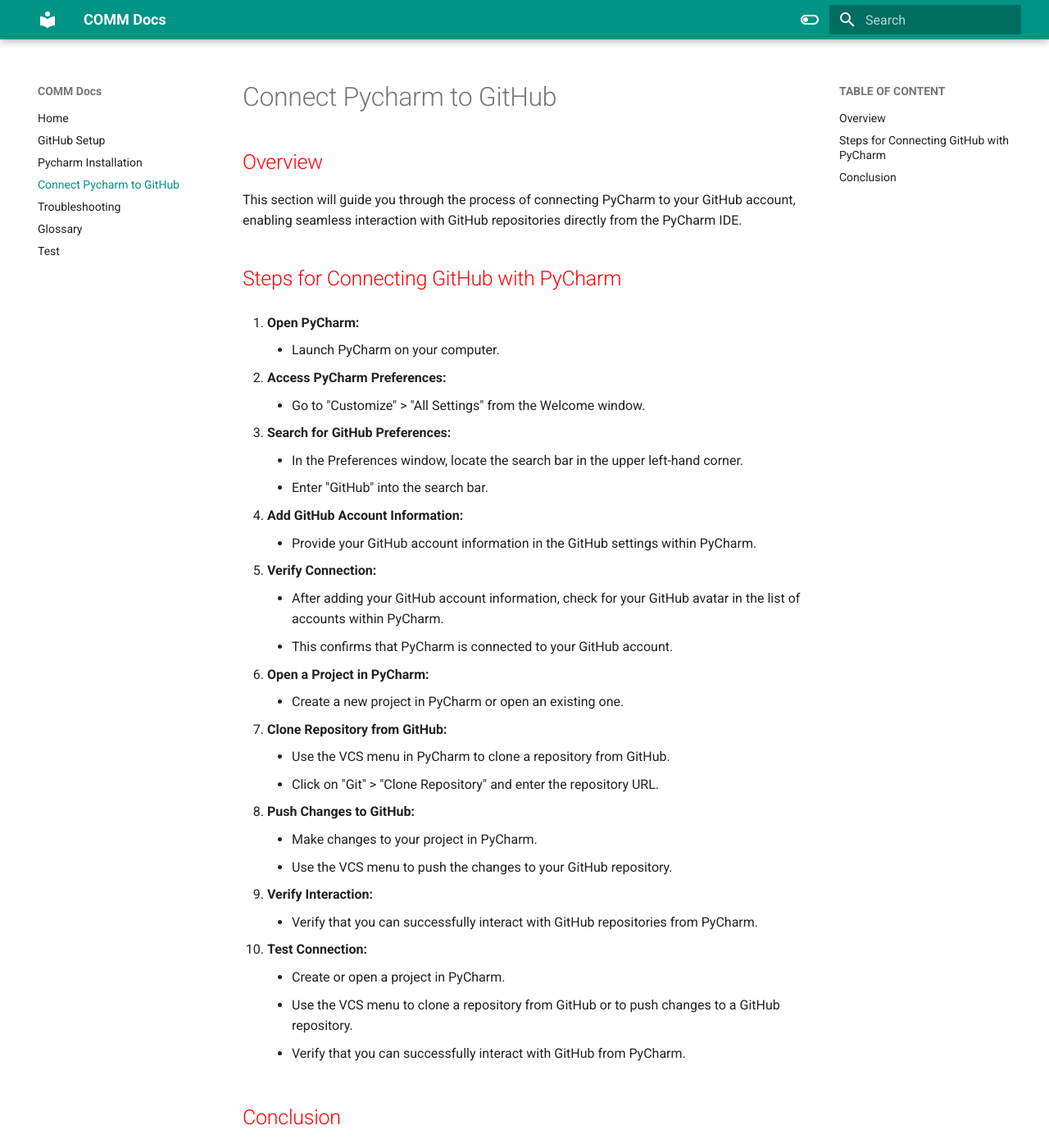
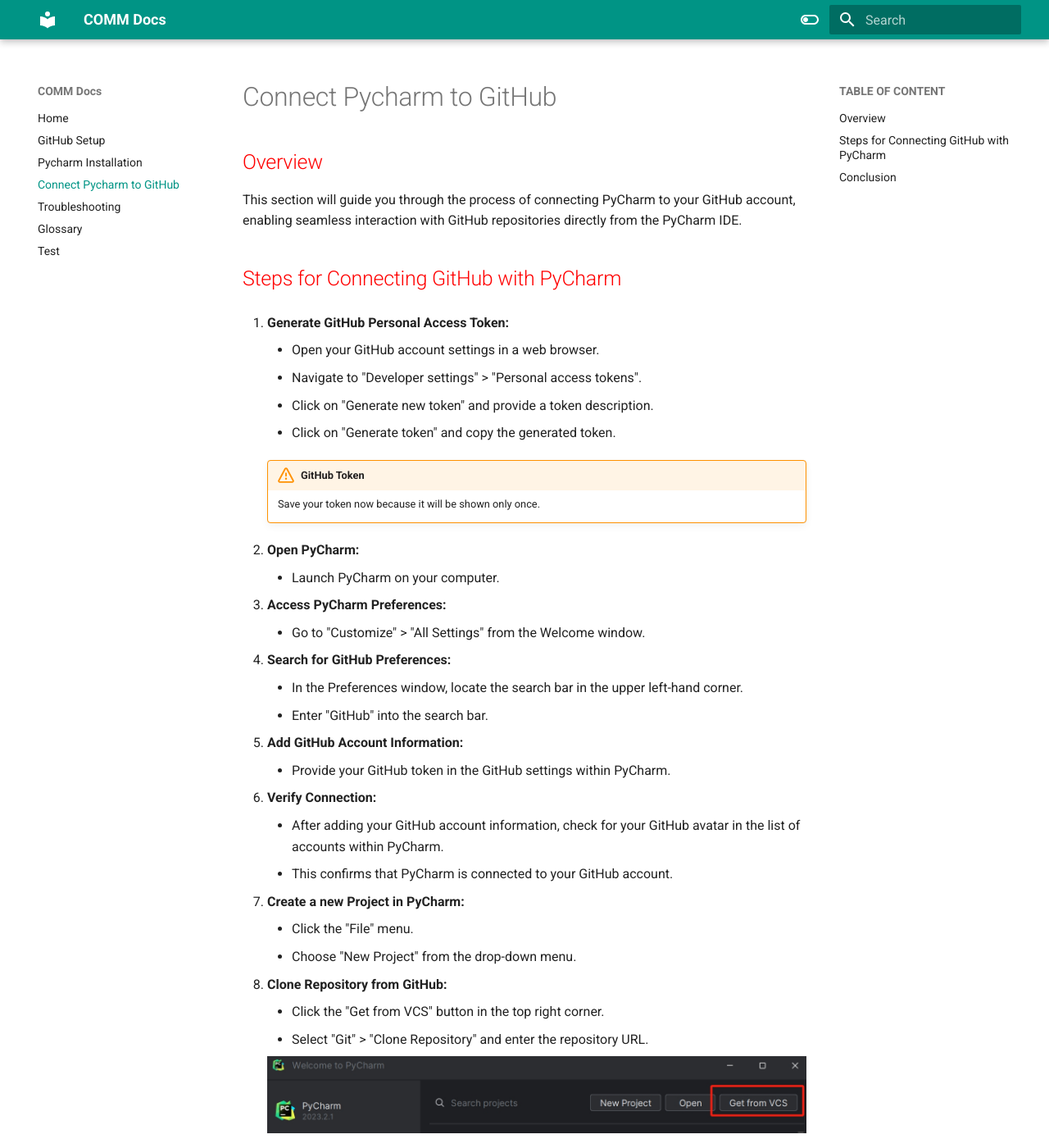
Before and after one commit to thebiggest0/pycharm-github-docs, an MkDocs documentation site: the page built from docs/pages/connectPycharmToGithub.md, in a window 1280 px wide and 1400 px high. Shown: the whole window at 82% size. Built offline with MkDocs 1.6.1 and Material for MkDocs 9.7.7, drawn with Linux system fonts in a browser that asks for light colours; some of the changed text lies outside the part shown.

Commit message:
Update connect section

```diff
--- a/docs/pages/connectPycharmToGithub.md
+++ b/docs/pages/connectPycharmToGithub.md
@@ -4,48 +4,61 @@
 
 ## Steps for Connecting GitHub with PyCharm
 
-1. **Open PyCharm:**
+1. **Generate GitHub Personal Access Token:**
+    - Open your GitHub account settings in a web browser.
+    - Navigate to "Developer settings" > "Personal access tokens".
+    - Click on "Generate new token" and provide a token description.
+    - Click on "Generate token" and copy the generated token.
+
+    !!! warning "GitHub Token"
+        Save your token now because it will be shown only once.
+
+2. **Open PyCharm:**
     - Launch PyCharm on your computer.
 
-2. **Access PyCharm Preferences:**
+3. **Access PyCharm Preferences:**
     - Go to "Customize" > "All Settings" from the Welcome window.
 
-3. **Search for GitHub Preferences:**
+4. **Search for GitHub Preferences:**
     - In the Preferences window, locate the search bar in the upper left-hand corner.
     - Enter "GitHub" into the search bar.
 
-4. **Add GitHub Account Information:**
-    - Provide your GitHub account information in the GitHub settings within PyCharm.
+5. **Add GitHub Account Information:**
+    - Provide your GitHub token in the GitHub settings within PyCharm.
 
-5. **Verify Connection:**
-    - After adding your GitHub account information, check for your GitHub avatar in the list of accounts within PyCharm.
-    - This confirms that PyCharm is connected to your GitHub account.
+6. **Verify Connection:**
+     - After adding your GitHub account information, check for your GitHub avatar in the list of accounts within PyCharm.
+     - This confirms that PyCharm is connected to your GitHub account.
 
-6. **Open a Project in PyCharm:**
-    - Create a new project in PyCharm or open an existing one.
+7. **Create a new Project in PyCharm:**
+    - Click the "File" menu.
+    - Choose "New Project" from the drop-down menu.
 
-7. **Clone Repository from GitHub:**
-    - Use the VCS menu in PyCharm to clone a repository from GitHub.
-    - Click on "Git" > "Clone Repository" and enter the repository URL.
+8. **Clone Repository from GitHub:**
+    - Click the "Get from VCS" button in the top right corner.
+    - Select "Git" > "Clone Repository" and enter the repository URL.
 
-8. **Push Changes to GitHub:**
+    ![Get from VCS](assets/connect1.png)
+
+9. **Push Changes to GitHub:**
     - Make changes to your project in PyCharm.
     - Use the VCS menu to push the changes to your GitHub repository.
 
-9. **Verify Interaction:**
-    - Verify that you can successfully interact with GitHub repositories from PyCharm.
+10. **Verify Interaction:**
+    - Check the code in your GitHub repository and verify that the changes are updated.
 
-10. **Test Connection:**
-     - Create or open a project in PyCharm.
-     - Use the VCS menu to clone a repository from GitHub or to push changes to a GitHub repository.
-     - Verify that you can successfully interact with GitHub from PyCharm.
+
 
 ## Conclusion
 
 By the end of this section, you will have successfully learned the following:
 
+:material-check: How to generate a GitHub token
+
 :material-check: How to connect PyCharm to your GitHub account
 
 :material-check: How to clone repository from GitHub to your PyCharm
 
+:material-check: How to push changes to your GitHub repo
+
 Great job! 😊 You can now clone repositories, push changes, and interact with GitHub repositories with ease.
```
Also changed, not shown: docs/pages/githubSetup.md (+3 -2 lines), docs/pages/pycharmInstallation.md (+2 -2 lines), docs/pages/assets/connect1.png (added).
